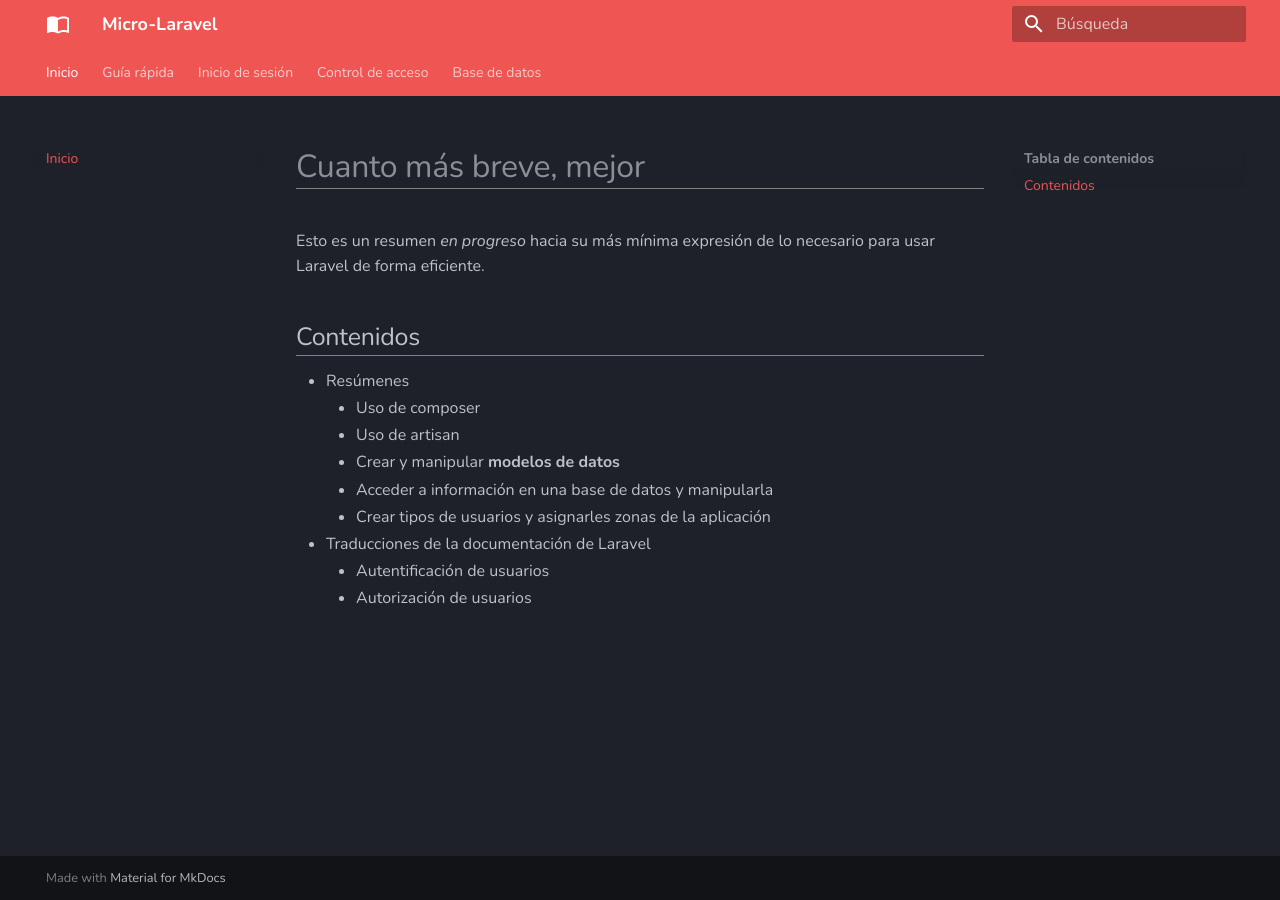
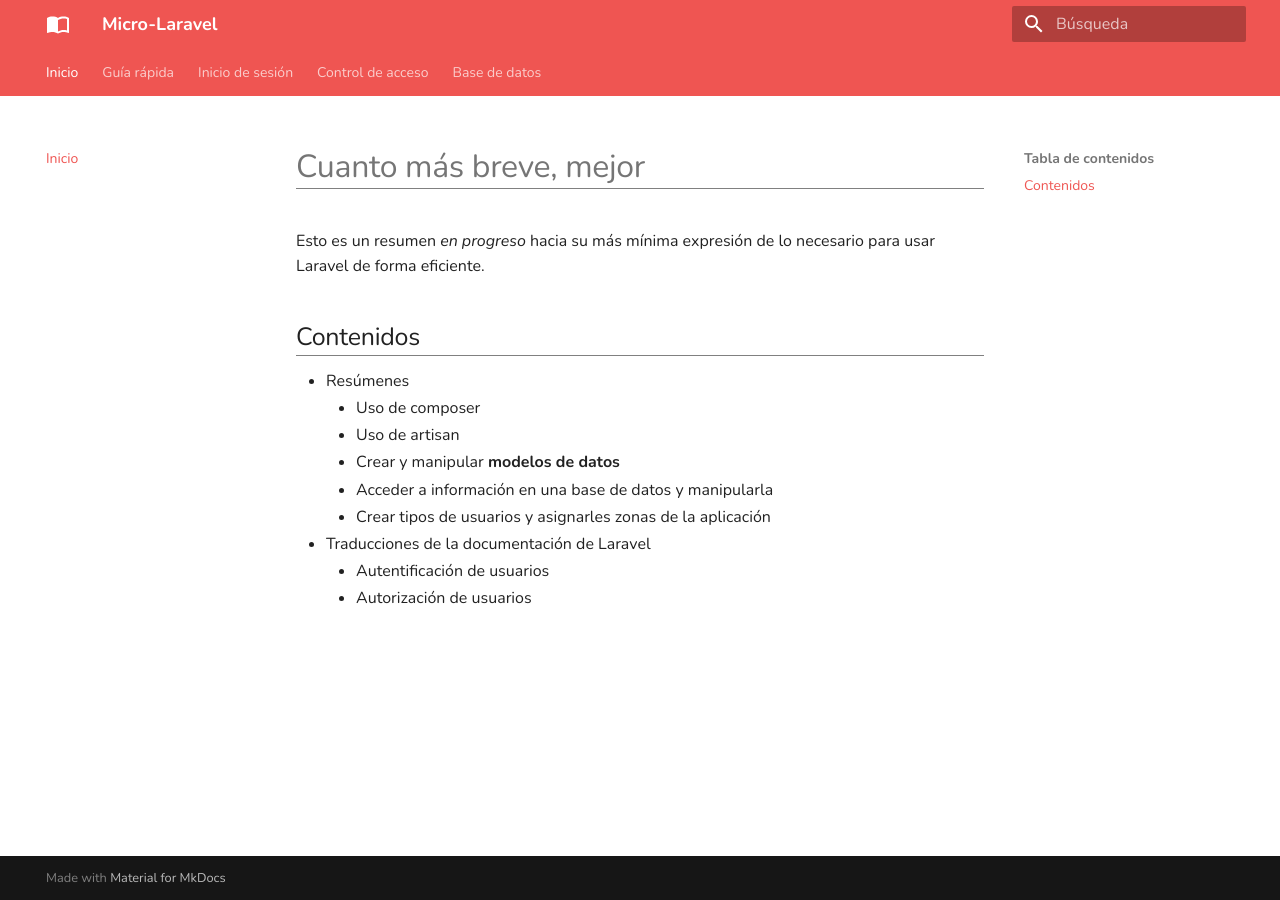
Before and after one commit to jaimeranchal/docs-laravel, an MkDocs documentation site: the page built from docs/index.md, in a window 1280 px wide. Built offline with MkDocs 1.6.1 and Material for MkDocs 9.7.7, drawn with Linux system fonts in a browser that asks for light colours; nearby versions of some CDN libraries; a style sheet for code colours, icons or effects is not loaded.

Commit message:
Revert to light theme

```diff
--- a/mkdocs.yml
+++ b/mkdocs.yml
@@ -11,9 +11,9 @@ theme:
     features:
         - navigation.tabs # 'tabs' en versiones más recientes
     palette:
-        scheme: slate
+        scheme: default
         primary: red
-        accent: yellow
+        accent: deep purple
     font:
         text: Nunito
         code: Fira Code
@@ -46,8 +46,7 @@ extra_javascript:
     - extra/js/config.js
 extra_css:
     - extra/css/extra.css
-    # - https://cdnjs.cloudflare.com/ajax/libs/highlight.js/10.6.0/styles/atelier-lakeside-light.min.css
-    - https://cdnjs.cloudflare.com/ajax/libs/highlight.js/10.6.0/styles/gruvbox-dark.min.css
+    - https://cdnjs.cloudflare.com/ajax/libs/highlight.js/10.6.0/styles/atelier-lakeside-light.min.css
 
 # Árbol de documentos
 nav:
```
